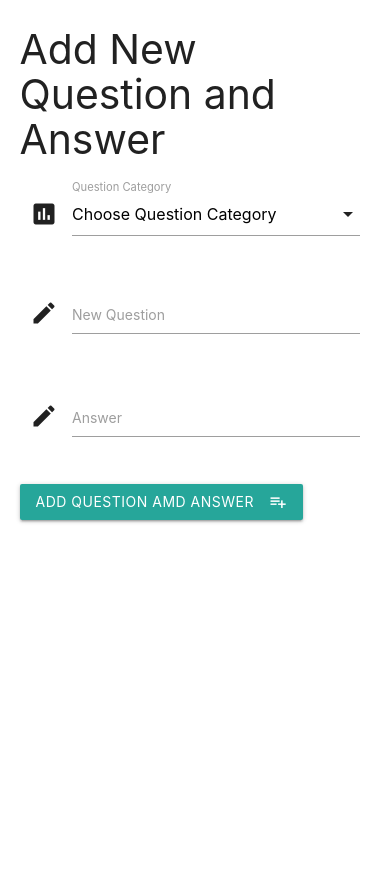
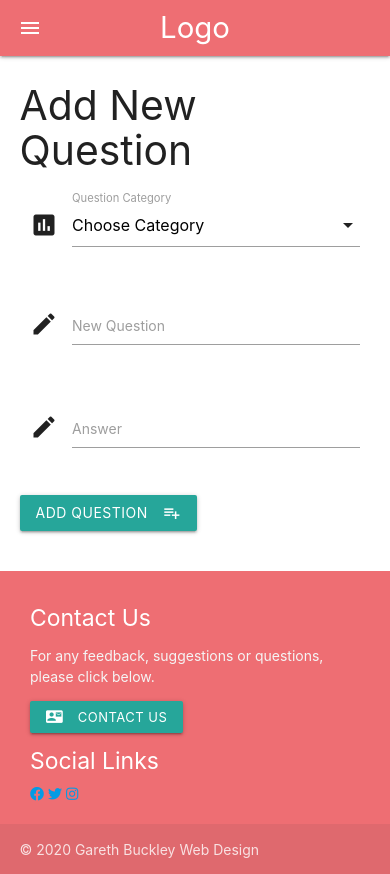
Before and after one commit to Gareth1980/ultimate-irish-quiz, a Flask app: page /add_question in a window 390 px wide. Before the commit the page ends 523 px from the top, so only its background shows below. Run offline with Flask 2, Linux system fonts and the light colour scheme; data that the repository does not hold is empty; some libraries are stand-ins or nearby versions.

Commit message:
added navbar with sidebar for mobile devices and footer. Both include links.

```diff
--- a/templates/addquestion.html
+++ b/templates/addquestion.html
@@ -1,12 +1,12 @@
 {% extends 'base.html' %} {% block content %}
-<h3>Add New Question and Answer</h3>
+<h3>Add New Question</h3>
 <div class="row">
   <form action="{{ url_for('insert_question') }}" method="POST" class="col s12">
     <div class="row">
       <div class="input-field col s12">
         <i class="material-icons prefix">poll</i>
         <select id="category" name="category_name">
-                  <option value="" disabled selected>Choose Question Category</option>
+          <option value="" disabled selected>Choose Category</option>
           {% for cat in categories %}
           <option value="{{cat.category_name}}">{{cat.category_name}}</option>
           {% endfor %}
@@ -17,7 +17,11 @@
     <div class="row">
       <div class="input-field col s12">
         <i class="material-icons prefix">mode_edit</i>
-                <textarea name="question" id="question" class="materialize-textarea"></textarea>
+        <textarea
+          name="question"
+          id="question"
+          class="materialize-textarea"
+        ></textarea>
         <label for="icon_prefix">New Question</label>
       </div>
     </div>
@@ -25,12 +29,17 @@
     <div class="row">
       <div class="input-field col s12">
         <i class="material-icons prefix">mode_edit</i>
-                <textarea name="answer" id="answer" class="materialize-textarea"></textarea>
+        <textarea
+          name="answer"
+          id="answer"
+          class="materialize-textarea"
+        ></textarea>
         <label for="icon_prefix">Answer</label>
       </div>
     </div>
     <div class="row">
-    <button class="btn waves-effect waves-light" type="submit" name="action">Add Question amd Answer
+      <button class="btn waves-effect waves-light" type="submit" name="action">
+        Add Question
         <i class="material-icons right">playlist_add</i>
       </button>
     </div>
--- a/templates/base.html
+++ b/templates/base.html
@@ -1,28 +1,97 @@
 <!DOCTYPE html>
 <html lang="en">
   <head>
-    <meta charset="UTF-8">
-    <meta name="viewport" content="width=device-width, initial-scale=1.0">
+    <meta charset="UTF-8" />
+    <meta name="viewport" content="width=device-width, initial-scale=1.0" />
     <title>Ultimate Irish Quiz</title>
     <!--Import Google Icon Font-->
-    <link href="https://fonts.googleapis.com/icon?family=Material+Icons" rel="stylesheet">
+    <link
+      href="https://fonts.googleapis.com/icon?family=Material+Icons"
+      rel="stylesheet"
+    />
     <!--Import materialize.css-->
-    <link rel="stylesheet" href="https://cdnjs.cloudflare.com/ajax/libs/materialize/1.0.0/css/materialize.min.css">
+    <link
+      rel="stylesheet"
+      href="https://cdnjs.cloudflare.com/ajax/libs/materialize/1.0.0/css/materialize.min.css"
+    />
+    <!--Font Awesome-->
+    <link rel="stylesheet" href="https://use.fontawesome.com/releases/v5.13.0/css/all.css" integrity="sha384-Bfad6CLCknfcloXFOyFnlgtENryhrpZCe29RTifKEixXQZ38WheV+i/6YWSzkz3V" crossorigin="anonymous">
+
     <!--style.css-->
-    <link rel="stylesheet" href="{{url_for('static', filename='css/style.css')}}" type="text/css"/>
+    <link
+      rel="stylesheet"
+      href="{{url_for('static', filename='css/style.css')}}"
+      type="text/css"
+    />
   </head>
   <body>
+    <header>
+      <div class="navbar-fixed">
+        <nav>
+          <div class="nav-wrapper">
+            <a href="{{url_for('get_questions')}}" class="brand-logo">Logo</a>
+            <a href="#" data-target="mobile-demo" class="sidenav-trigger"
+              ><i class="material-icons">menu</i></a
+            >
+            <ul class="right hide-on-med-and-down">
+              <li><a href="{{url_for('get_questions')}}">Home</a></li>
+              <li><a href="{{url_for('add_question')}}">Add Question</a></li>
+              <li><a href="#Shop">Shop</a></li>
+            </ul>
+          </div>
+        </nav>
+
+        <ul class="sidenav" id="mobile-demo">
+          <li><a href="{{url_for('get_questions')}}">Home</a></li>
+          <li><a href="{{url_for('add_question')}}">Add Question</a></li>
+          <li><a href="#Shop">Shop</a></li>
+        </ul>
+      </div>
+    </header>
+
     <div class="container">
-        {% block content %}
-        {% endblock %}
+      {% block content %} {% endblock %}
     </div>
+
+    <footer class="page-footer">
+          <div class="container">
+            <div class="row">
+              <div class="col l6 s12">
+                <h5 class="white-text">Contact Us</h5>
+                <p class="grey-text text-lighten-4">For any feedback, suggestions or questions, please click below.</p>
+                <a href="#" class="waves-effect waves-light btn-small"><i class="material-icons left">contact_mail</i>Contact Us</a>
+              </div>
+              <div class="col l4 offset-l2 s12">
+                <h5 class="white-text">Social Links</h5>
+                    <a target="_blank" href="https://www.facebook.com">
+            <i class="fab fa-facebook" aria-hidden="true"></i>
+            <span class="sr-only">Facebook</span>
+        </a>
+        <a target="_blank" href="https://twitter.com">
+            <i class="fab fa-twitter" aria-hidden="true"></i>
+            <span class="sr-only">Twitter</span>
+        </a>
+        <a target="_blank" href="https://www.instagram.com">
+            <i class="fab fa-instagram" aria-hidden="true"></i>
+            <span class="sr-only">Instagram</span>
+        </a>
+              </div>
+            </div>
+          </div>
+          <div class="footer-copyright">
+            <div class="container">
+            © 2020 Gareth Buckley Web Design
+            </div>
+          </div>
+        </footer>
     <!--JavaScript at end of body for optimized loading-->
     <script src="https://cdnjs.cloudflare.com/ajax/libs/jquery/3.2.1/jquery.min.js"></script>
     <script src="https://cdnjs.cloudflare.com/ajax/libs/materialize/1.0.0/js/materialize.min.js"></script>
     <script type="text/javascript">
-        $(document).ready(function() {
-            $('.collapsible').collapsible();
-            $('select').formSelect();
+      $(document).ready(function () {
+        $(".collapsible").collapsible();
+        $("select").formSelect();
+        $(".sidenav").sidenav();
       });
     </script>
   </body>
```
Also changed, not shown: app.py (+16 -7 lines), templates/editquestion.html (+19 -9 lines), templates/question_and_answer.html (+15 -6 lines), static/css/style.css (indentation only). Lines whose indentation alone changed are shown as unchanged.
